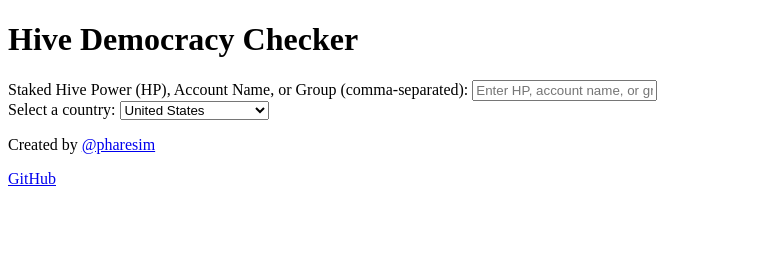
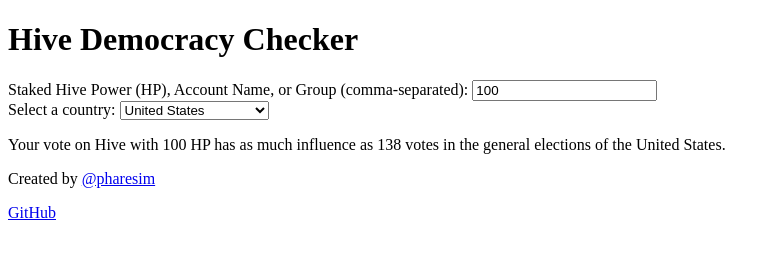
Before and after one commit to pharesim/hive-democracy, a plain HTML site: page index.html in a window 1280 px wide. Shown: the whole page, without its empty margins (0-777 px from the left). Drawn offline with Linux system fonts and the light colour scheme.

Commit message:
100 HP initial value

```diff
--- a/index.html
+++ b/index.html
@@ -182,7 +182,7 @@
 <body>
     <h1>Hive Democracy Checker</h1>
     <label for="hpInput">Staked Hive Power (HP), Account Name, or Group (comma-separated):</label>
-    <input type="text" id="hpInput" oninput="calculateVotes()" placeholder="Enter HP, account name, or group" />
+    <input type="text" id="hpInput" oninput="calculateVotes()" placeholder="Enter HP, account name, or group" value="100" />
     <br />
     <label for="countryDropdown">Select a country:</label>
     <select id="countryDropdown" onchange="calculateVotes()">
```
